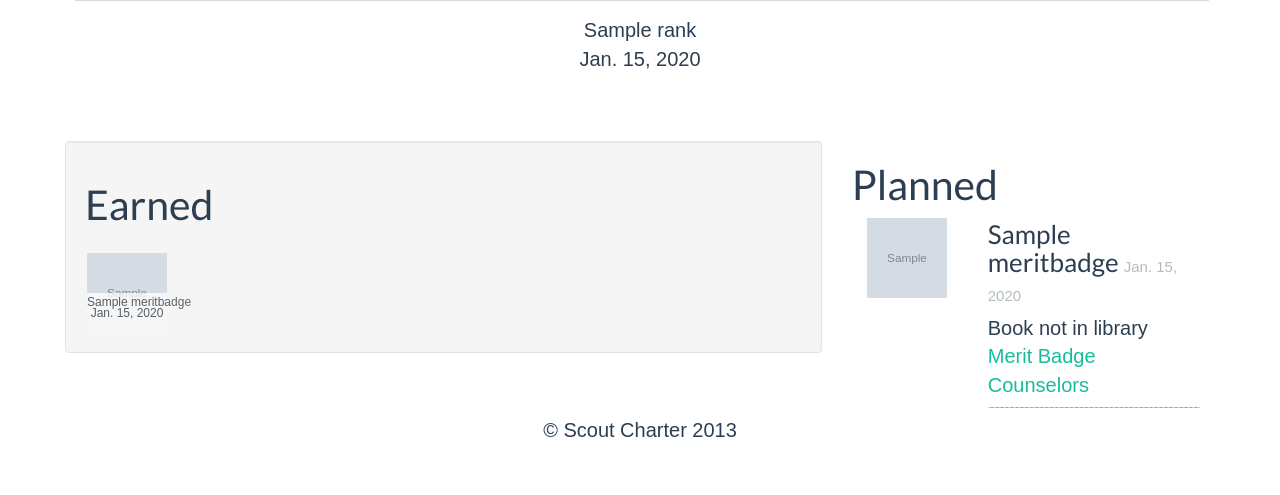
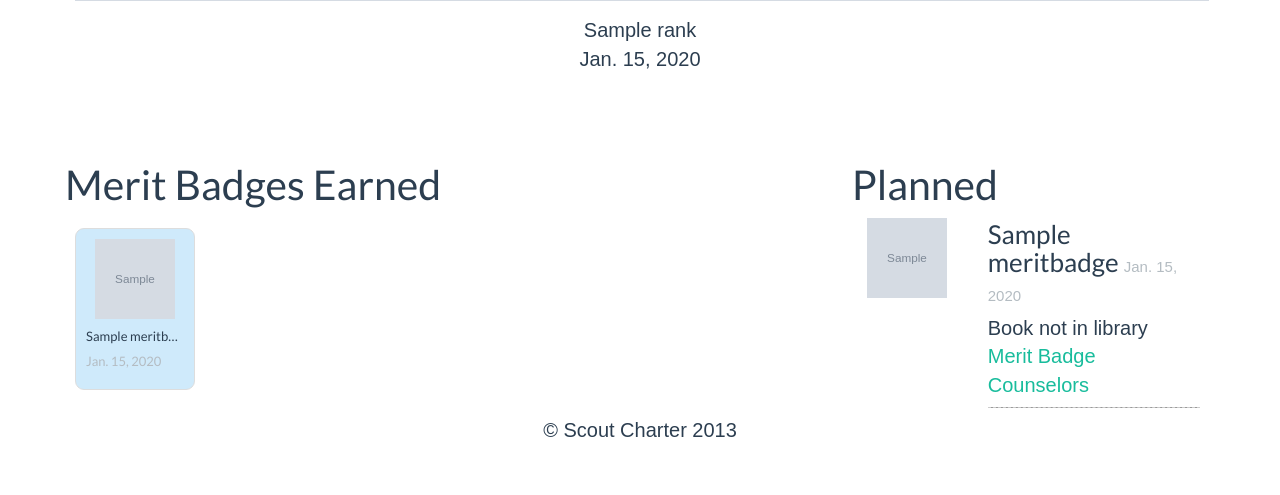
Before and after one commit to brycecaine/scoutcharter_heroku, a Django app: page /home in a window 1280 px wide. Shown: the part 1025-1520 px from the top of the page. Run offline with Django 3.2, Linux system fonts and the light colour scheme; a user stored in the database is signed in; tables that the repository leaves empty hold one stand-in row (values such as "Sample post"); grey boxes marked "Sample" are stand-in pictures; some libraries are stand-ins or nearby versions; some web fonts are replaced.

Commit message:
Fixed earned mb styling and js

```diff
--- a/advancement/static/css/home.css
+++ b/advancement/static/css/home.css
@@ -95,15 +95,32 @@
                 overflow: hidden;
             }
 
-            .badge-delete {
+            .planned-mb-add {
+                position: relative;
+                top: -16px;
+            }
+
+            .badge-delete { /*planned*/
                 position: relative;
                 top: -88px;
                 left: 68px;
-/*                margin-top: -12px;
-                margin-top: -12px;
-                line-height: 0px;
-                display: block;
-*/            }
+            }
+
+            .earned-mb-add {
+                position: relative;
+                top: -16px;
+            }
+
+            .earned-mb-delete {
+                position: relative;
+                top: -151px;
+                left: 72px;
+            }
+
+            .rank-add {
+                position: relative;
+                top: -16px;
+            }
 
             hr.dashed-line {
                 border: 0;
@@ -117,3 +134,19 @@
                 margin-top: 2px;
                 margin-bottom: 8px;
             }
+
+            .mb-card {
+                 width: 120px;
+                 border-style: solid;
+                 border-color: #ddd;
+                 border-width: 1px;
+                 border-radius: 9px;
+                 margin: 10px;
+                 padding: 10px;
+                 background-color: #cfeafb;
+            }
+
+            .hand-pointer {
+                cursor: pointer;
+                cursor: hand;
+            }
--- a/advancement/static/js/home.js
+++ b/advancement/static/js/home.js
@@ -43,8 +43,17 @@
                         },
                         dataType: 'json',
                         success: function(data) {
-                            console.log(data)
-                            $('#earned-mb-div').append('<span class="wrapper"><img src="' + template_vars.static_url + 'img/merit_badges/' + data.image_name + '" width="80" height="80" class="top-margin-small"><span class="description">' + data.name + '<br />' + data.mb_date + '</span><span class="mb-close-label"><a class="close delete-earned-mb" id="' + data.scoutmeritbadge_id + '">&times;</a></span></span>')
+                            earned_mb_html = '<div class="pull-left mb-card">' +
+                                                 '<img src="' + template_vars.static_url + 'img/merit_badges/' + data.image_name + '" width="80" height="80" class="top-margin-small" style="margin: auto; display: block;">' +
+                                                 '<div>' +
+                                                     '<h6 style="white-space: nowrap; text-overflow: ellipsis; overflow: hidden;">' +
+                                                         data.name + '</h6>' +
+                                                     '<h6 class="text-muted">' + data.mb_date + '</h6>' +
+                                                 '</div>' +
+                                                 '<a class="delete-earned-mb earned-mb-delete hand-pointer" id="' + data.scoutmeritbadge_id + '"><i class="icon-minus-sign"></i></a>' +
+                                             '</div>'
+
+                            $('#earned-mb-div').append(earned_mb_html)
 
                             $('#planned-mb-' + data.scoutmeritbadge_id).remove()
                         }
@@ -64,8 +73,7 @@
                             entry_type: 'earned'},
                         dataType: 'json',
                         success: function(data) {
-
-                            $this_el.parent().parent().remove()
+                            $this_el.parent().remove()
                         }
                     })
                 })
--- a/templates/home.html
+++ b/templates/home.html
@@ -65,7 +65,7 @@
 			            {% endif %}
 			            <h1>
 			            	Ranks
-			            	<a data-toggle="modal" href="#rank-modal"><i class="icon-plus-sign"></i></a>
+			            	<a data-toggle="modal" href="#rank-modal"><i class="icon-plus-sign rank-add"></i></a>
 			            </h1>
 			        </div>
 					<!-- -------------------------------------------------------------------- -->
@@ -105,15 +105,10 @@
 			</div>
 			<div class="row-fluid">
 			    <div class="col-lg-8">
-				    <div class="well">
 			        <div id="earned-mb-div" class="merit-badge-header">
-				            <h1>Earned
+			            <h1>Merit Badges Earned
 			            	{% if scouter.role == 'leader' %}
-					            	<div class="pull-right">
-					            		<small>
-								            <a data-toggle="modal" href="#earned-mb-modal" class="close"><i class="icon-plus-sign"></i></a>
-					            		</small>
-					            	</div>
+					            <a data-toggle="modal" href="#earned-mb-modal" class="earned-mb-add"><i class="icon-plus-sign"></i></a>
 			            	{% endif %}
 			            </h1>
 						<!-- -------------------------------------------------------------------- -->
@@ -122,20 +117,19 @@
 
 						<!-- Merit badge images come from http://clipart.usscouts.org/library/BSA_Boy_Scout_MeritBadges/ -->
 			            {% for scout_merit_badge_earned in scout_merit_badges_earned %}
-			                	<span class="wrapper">
-							    	<img src="{{ STATIC_URL }}img/merit_badges/{{ scout_merit_badge_earned.merit_badge.image_name }}" width="80" height="80" class="top-margin-small">
-								    <span class="description">
-								        {{ scout_merit_badge_earned.merit_badge.name }}<br />
-										{{ scout_merit_badge_earned.date_earned }}
-								    </span>
+		                	<div class="pull-left mb-card">
+						    	<img src="{{ STATIC_URL }}img/merit_badges/{{ scout_merit_badge_earned.merit_badge.image_name }}" width="80" height="80" class="top-margin-small" style="margin: auto; display: block;">
+							    <div>
+							    	<h6 style="white-space: nowrap; text-overflow: ellipsis; overflow: hidden;">
+							    		{{ scout_merit_badge_earned.merit_badge.name }}</h6>
+							    		<h6 class="text-muted">{{ scout_merit_badge_earned.date_earned }}</h6>
+
+							    </div>
 							    {% if scouter.role == 'leader' %}
-								    	<span class="mb-close-label">
-								        	<a class="close delete-earned-mb" id="{{ scout_merit_badge_earned.id }}"><i class="icon-minus-sign"></i></a>
-								    	</span>
+						        	<a class="delete-earned-mb earned-mb-delete hand-pointer" id="{{ scout_merit_badge_earned.id }}"><i class="icon-minus-sign"></i></a>
 							    {% endif %}
-								</span>
+							</div>
 			            {% endfor %}
-				        </div>
 			        </div>
 			    </div>
 			    <div class="col-lg-4">
@@ -143,7 +137,7 @@
 			            <h1>
 			            	Planned
 			            	{% if scouter.role == 'scout' %}
-			            		<a data-toggle="modal" href="#planned-mb-modal"><i class="icon-plus-sign"></i></a>
+			            		<a data-toggle="modal" href="#planned-mb-modal"><i class="icon-plus-sign planned-mb-add"></i></a>
 			            	{% endif %}
 			            </h1>
 			            {% for scout_merit_badge_planned in scout_merit_badges_planned_list %}
```
Lines whose indentation alone changed are shown as unchanged.
